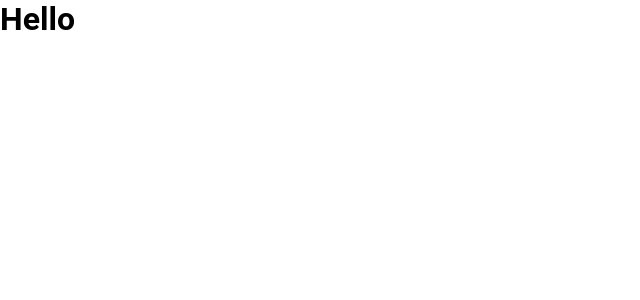
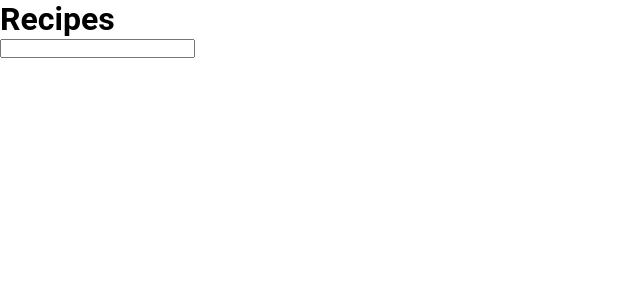
Before and after one commit to marcos-aa/recipefinder, a React (Vite) app in the folder frontend/: page / in a window 1280 px wide. Shown: the top 300 px of the page, without its empty margins (0-640 px from the left). Built offline with nearby package versions, Linux system fonts and the light colour scheme.

Commit message:
WIP: Implemented HTML layout for recipes and search input

```diff
--- a/frontend/src/App.tsx
+++ b/frontend/src/App.tsx
@@ -1,3 +1,36 @@
+import { ChangeEvent, useState } from "react"
+
+interface Recipe {
+  id: string
+  name: string
+  ingredients: string[]
+  instructions: string[]
+  imageURL?: string
+}
+
 export default function App() {
-  return <h1> Hello </h1>
+  const [recipes, setRecipes] = useState<Recipe[]>([])
+  const [search, setSearch] = useState<string>('')
+
+  const handleSearch = (e: ChangeEvent<HTMLInputElement>) => {
+  }
+
+  return (
+    <main>
+      <h1> Recipes </h1>
+      <input type="text" name="q" onChange={handleSearch} value={search} />
+      <div className="recipes">
+        {recipes.map((recipe: Recipe) =>
+          <div key={recipe.id}>
+            <h2>{recipe.name}</h2>
+            <img src={recipe.imageURL} alt={`A ${recipe.name} dish`} />
+            <p> Ingredients: {recipe.ingredients.join(',')}</p>
+            <ol>
+              {recipe.instructions.map((step) => <li>{step}</li>)}
+            </ol>
+          </div>
+        )}
+      </div>
+    </main>
+  )
 }
```
